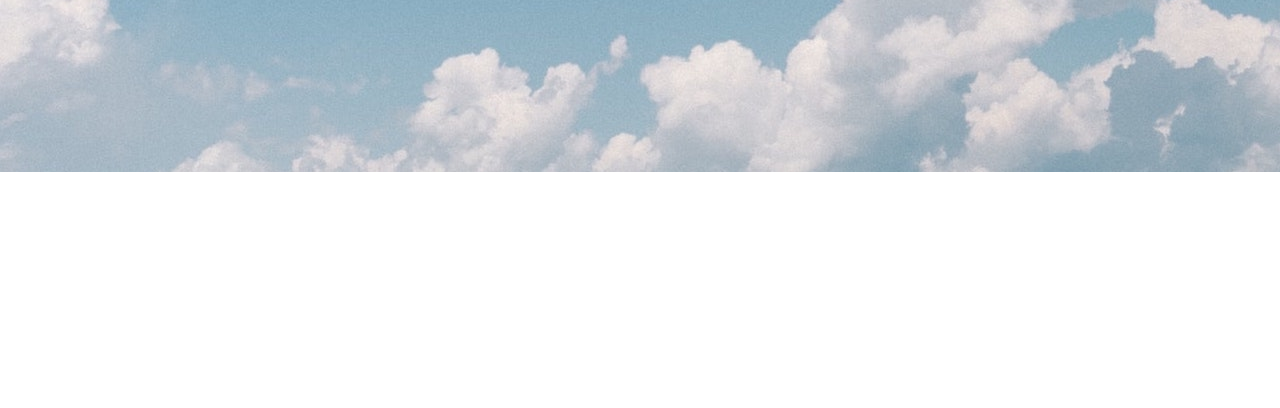
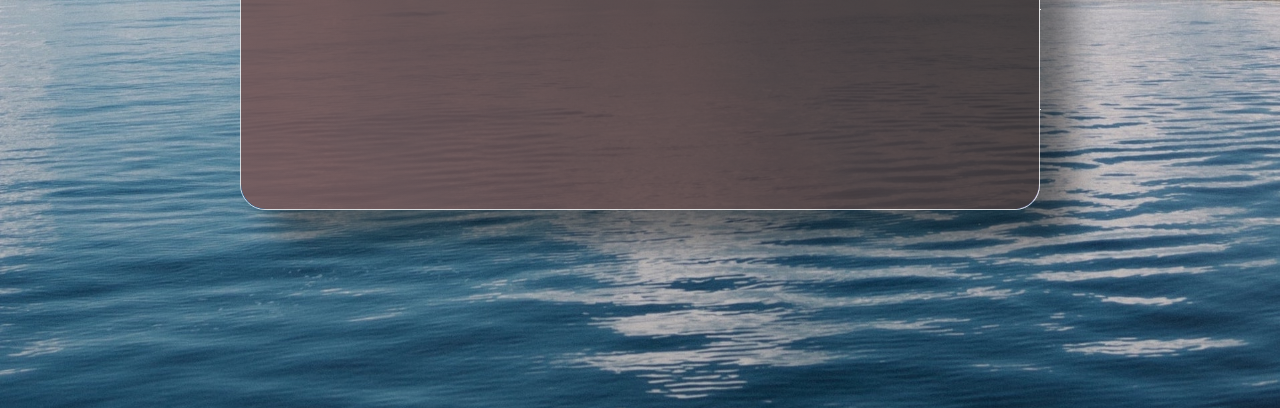
Before and after one commit to AugusteCaid/MaMeteo, a plain HTML site: page MaMeteo/index.html in a window 1280 px wide. Shown: the part 648-1056 px from the top of the page. Before the commit the page ends 820 px from the top, so only its background shows below. Drawn offline with Linux system fonts and the light colour scheme.

Commit message:
rajout css correction

```diff
--- a/MaMeteo/style.css
+++ b/MaMeteo/style.css
@@ -10,15 +10,18 @@ body {
   font-family: Arial, Helvetica, sans-serif;
   color: #f1f1f1;
   background-image: url(./ressources/chargement/nathalia-segato-2-unsplash.jpg);
-  background-size: cover, no repeat;
+  background-repeat: no-repeat;
+  background-size: cover;
   background-image: fixed;
-  margin-top: -80px;
+  background-position: center;
+  margin-top: -00px;
   /*padding: 80px 0;*/
   opacity: 0.95;
   background-color: (0 0 0 0.5);
   /*background: linear-gradient(45deg, rgb(59, 50, 50), rgb(22, 28, 29));*/
 
   height: 100vh;
+
 }
 
 .container {
@@ -28,16 +31,18 @@ body {
   opacity: 0.9;
   display: grid;
   grid-template: 100px 300px 100px 100px / repeat(8, 100px);
-  margin: 100px auto 0;
+  margin: 20% auto 0;
   position: relative;
   border-radius: 25px;
-  box-shadow: 5px 5px 10px rgba(0, 0, 0, 0.5);
+  box-shadow: 2em 2em 2em rgba(0, 0, 0, 0.5);
   border: 1px solid #eaeaea;
-  transition: 0.5s;
+  transition: 0.5s ease-out;
+  translate: transform 50%;
+
   /*border: 1px solid #f1f1f1;*/
 }
 h1 {
-  /*debut rox / debut col / fin row / fin col */
+  /*debut row / debut col / fin row / fin col */
   grid-area: 1 / 1 / 2 / -1;
   display: flex;
   /*ici je centre sur x et y*/
@@ -46,7 +51,7 @@ h1 {
   border-bottom: 1px solid #f1f1f1;
 }
 
-/*ici bloc-logo info contien a gauche l'Icone Animée du temps et à
+/*ici bloc-logo info contient a gauche l'Icone Animée du temps et à
 droite l'info Temps/température en ° Localisation ville Europe/Par*/
 .bloc-logo-info {
   grid-area: 2 / 1 / 3 / -1;
@@ -61,7 +66,7 @@ droite l'info Temps/température en ° Localisation ville Europe/Par*/
 }
 
 .bloc-logo img {
-  width: 100%;
+  width: 50%;
   height: auto;
 }
 
@@ -155,6 +160,7 @@ droite l'info Temps/température en ° Localisation ville Europe/Par*/
     background: linear-gradient(45deg, #1068b6, #ec60a69a);
     opacity: 0.9;
     display: grid;
+    margin: 60% auto 0;
     /*ici j'ai tout ramener les taille divisé en 2*/
     grid-template: 50px 150px 50px 50px / repeat(8, 100px);
     margin: 50px auto 0;
@@ -173,6 +179,8 @@ droite l'info Temps/température en ° Localisation ville Europe/Par*/
       background: linear-gradient(45deg, #1068b6, #ec60a69a);
       opacity: 0.9;
       display: grid;
+      /*img à recadrer pour retourner à 20%auto0*/
+      margin: 80% auto 0;
       grid-template: 100px 300px 100px 100px / repeat(8, 100px);
       margin: 100px auto 0;
       position: relative;
@@ -273,7 +281,8 @@ droite l'info Temps/température en ° Localisation ville Europe/Par*/
     position: absolute;
     width: 100%;
     height: 100%;
-    background: linear-gradient(45deg, rgb(59, 50, 50), rgb(22, 28, 29));
+    border-radius: 25px;
+    background: linear-gradient(45deg, rgb(121, 88, 88), rgb(22, 28, 29));
     transition: opacity 1.1s ease-out;
     z-index: 1000;
   }
```
